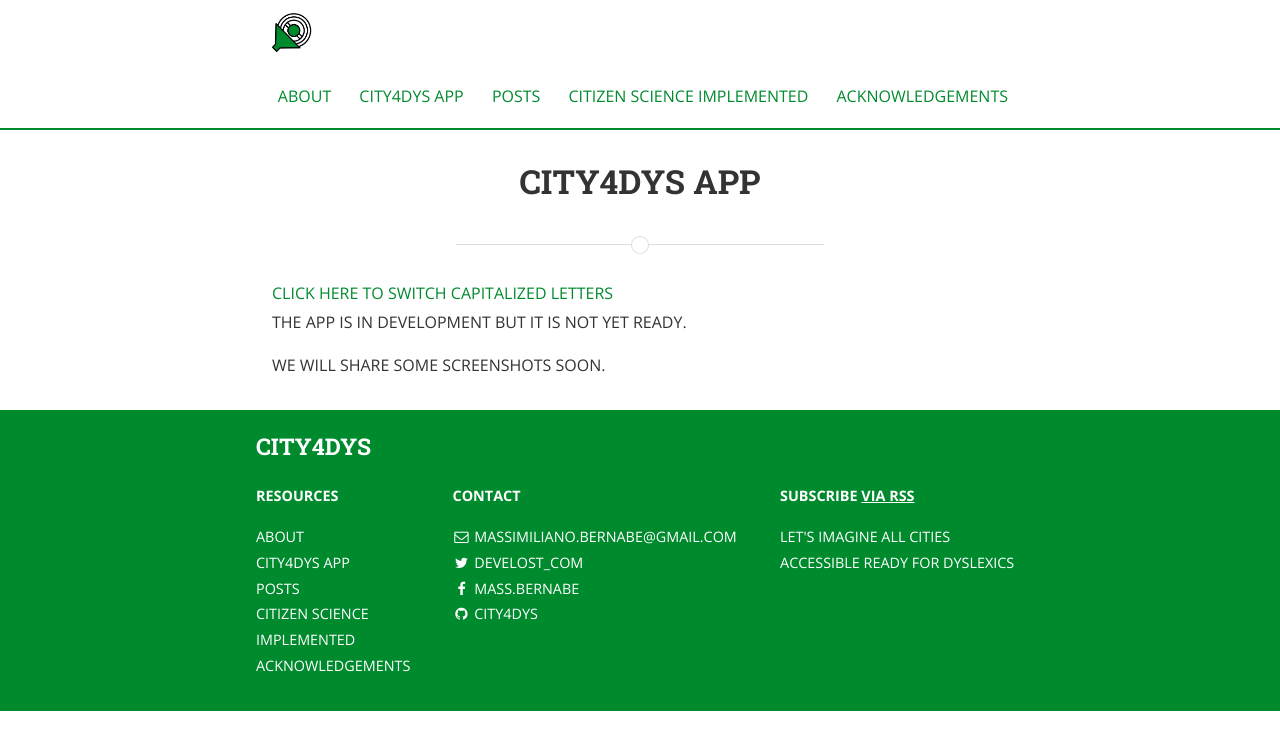
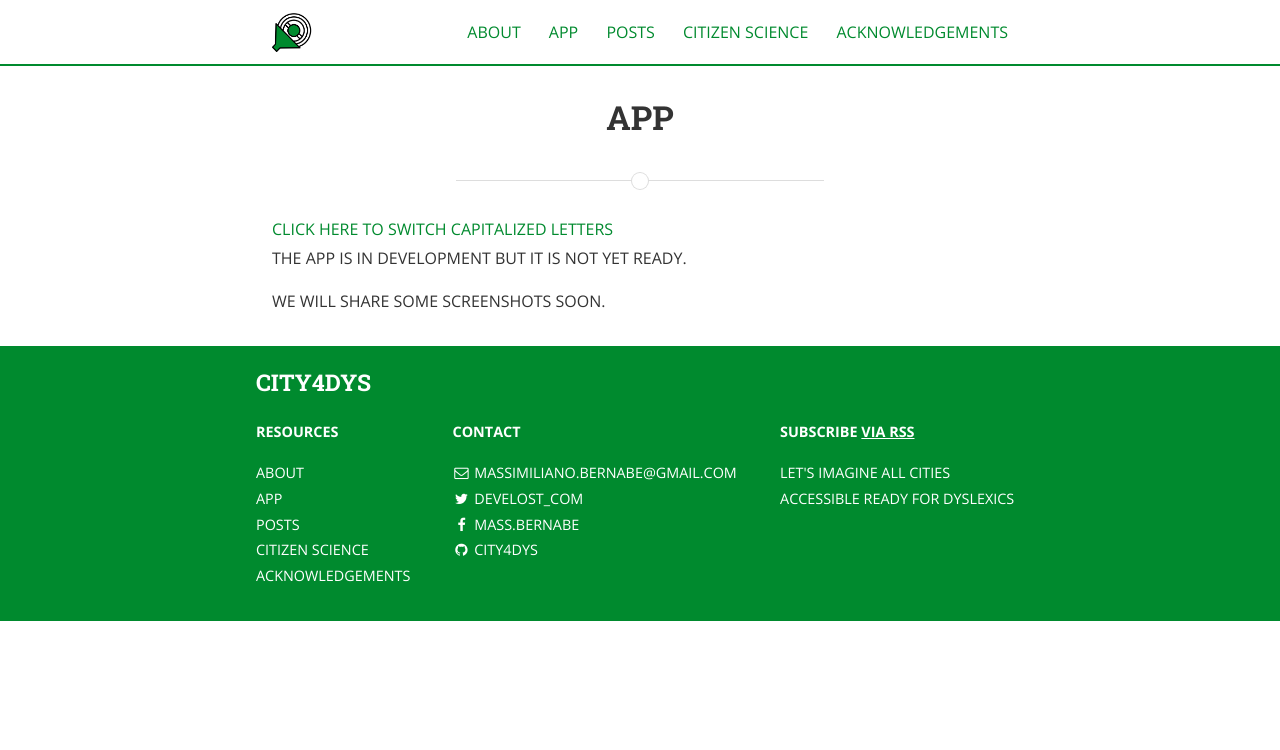
Before and after one commit to city4dys/city4dys.github.io, a Jekyll site: the page built from 20_the_app.md, in a window 1280 px wide. Shown: the top 750 px of the page. Built offline with Jekyll 4.4.1, drawn with Linux system fonts in a browser that asks for light colours; nearby versions of some CDN libraries; a style sheet for code colours, icons or effects is not loaded.

Commit message:
trying to add categories

```diff
--- a/20_the_app.md
+++ b/20_the_app.md
@@ -1,6 +1,6 @@
 ---
 layout: page
-title: City4dys App
+title: App
 permalink: /city4dys-app/
 ---
 
--- a/40_citizen_science.md
+++ b/40_citizen_science.md
@@ -1,6 +1,6 @@
 ---
 layout: page
-title: Citizen Science implemented
+title: Citizen Science
 permalink: /citizen-science/
 ---
 
--- a/_config.yml
+++ b/_config.yml
@@ -50,7 +50,7 @@ ga_tracking_id: "UA-81641129-1"
 # Category descriptions (for archive pages)
 descriptions:
   - cat: development
-    desc: "Posts describing the development issues."
+    desc: "Posts describing development issues."
 
   - cat: dummy
     desc: "Just some placeholder posts, lorem ipsum and the rest."
```
Also changed, not shown: _posts/development/2016-07-28-website-in-development.markdown (renamed from _posts/2016-07-28-website-in-development.markdown), _posts/development/2016-08-05-target-devices.markdown (renamed from _posts/2016-08-05-target-devices.markdown).
